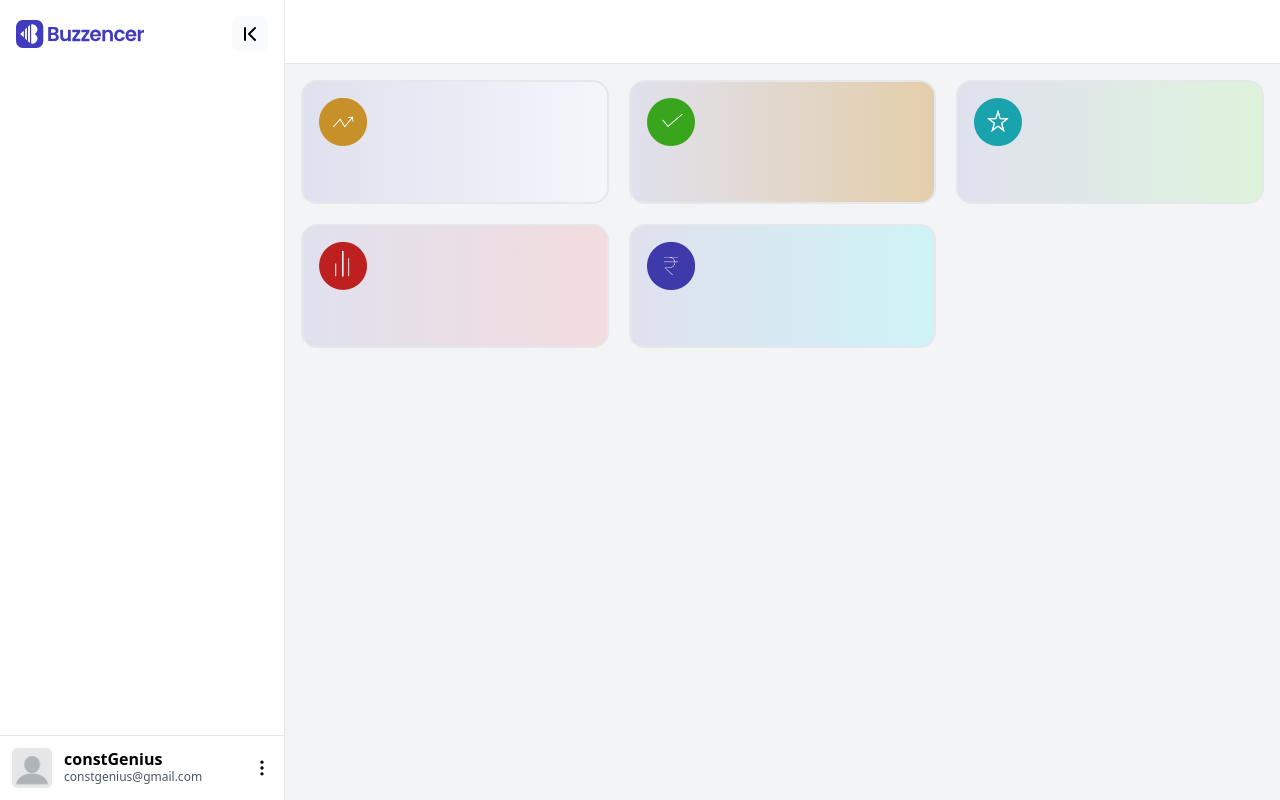
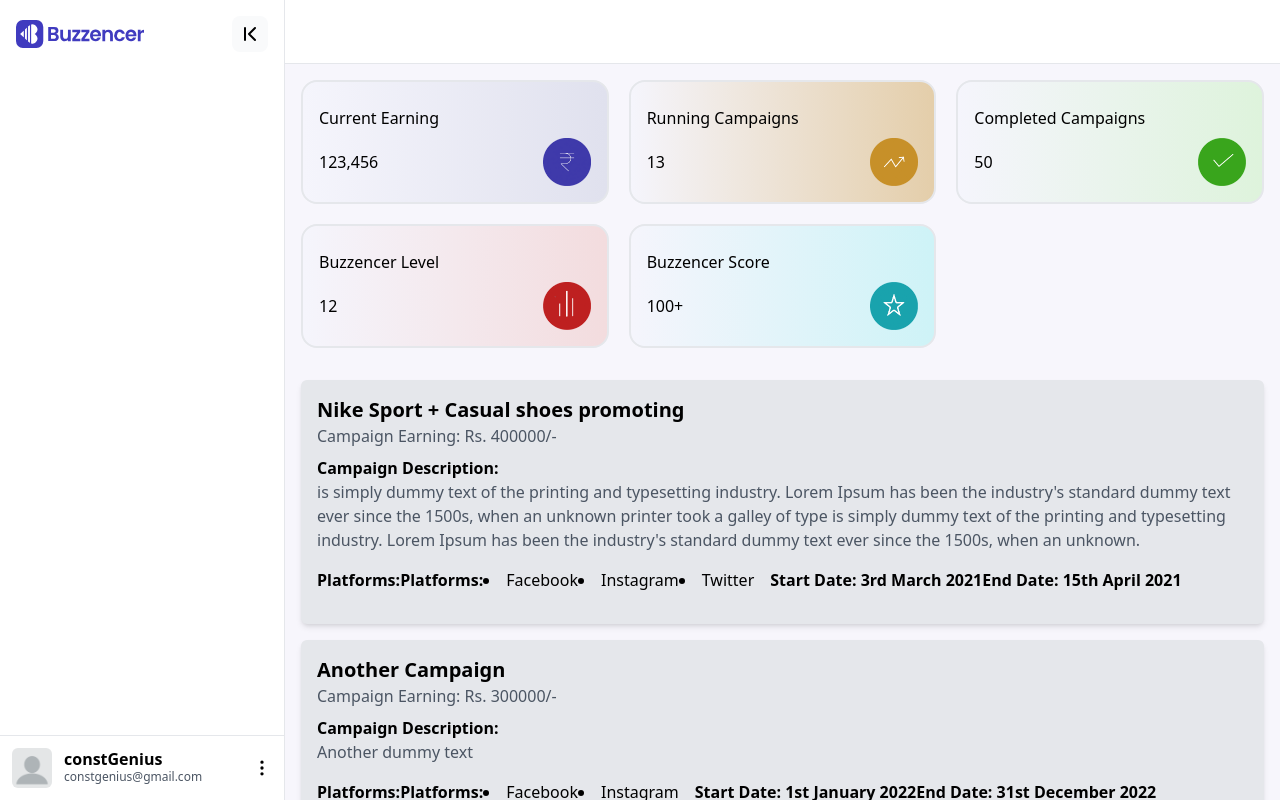
Before and after one commit to Vinayakv01/Buzzencer, a React (Vite) app: page /dashboard in a window 1280 px wide. Built offline with nearby package versions, Linux system fonts and the light colour scheme.

Commit message:
dashupdate

```diff
--- a/src/components/influencer/dashboard.jsx
+++ b/src/components/influencer/dashboard.jsx
@@ -8,23 +8,88 @@
 const Dashboard = () => {
   // Array of JSON data with logos for containers
   const containersData = [
-    { id: 1, logo: arrow, name: 'Container 1' },
-    { id: 2, logo: arrows, name: 'Container 2' },
-    { id: 3, logo: stars, name: 'Container 3' },
-    { id: 4, logo: line, name: 'Container 4' },
-    { id: 5, logo: rupee, name: 'Container 5' }
+    { id: 1, logo: rupee, name: 'Current Earning', progess: '123,456' },
+    { id: 2, logo: arrow, name: 'Running Campaigns', progess: '13' },
+    { id: 3, logo: arrows, name: 'Completed Campaigns', progess: '50' },
+    { id: 4, logo: line, name: 'Buzzencer Level', progess: '12' },
+    { id: 5, logo: stars, name: 'Buzzencer Score', progess: '100+' }
+  ];
+
+  const campaignData = [
+    {
+      "id": 1,
+      "campaign": "Nike Sport + Casual shoes promoting",
+      "earning": "Rs. 400000/-",
+      "details": {
+        "description": "is simply dummy text of the printing and typesetting industry. Lorem Ipsum has been the industry's standard dummy text ever since the 1500s, when an unknown printer took a galley of type is simply dummy text of the printing and typesetting industry. Lorem Ipsum has been the industry's standard dummy text ever since the 1500s, when an unknown.",
+        "platforms": ["Facebook", "Instagram", "Twitter"],
+        "start_date": "3rd March 2021",
+        "end_date": "15th April 2021"
+      }
+    },
+    {
+      "id": 2,
+      "campaign": "Another Campaign",
+      "earning": "Rs. 300000/-",
+      "details": {
+        "description": "Another dummy text",
+        "platforms": ["Facebook", "Instagram"],
+        "start_date": "1st January 2022",
+        "end_date": "31st December 2022"
+      }
+    }
   ];
 
   // Array of background colors for containers
-  const colors = ['bg-gradient-to-r from-[#E0E1EE] to-[#F5F5FC]', 'bg-gradient-to-r from-[#E0E1EE] to-[#E4CEAA]', 'bg-gradient-to-r from-[#E0E1EE] to-[#DEF3DC]', 'bg-gradient-to-r from-[#E0E1EE] to-[#F3DCDE]', 'bg-gradient-to-r from-[#E0E1EE] to-[#CEF3F7]'];
+  const colors = ['bg-gradient-to-r from-[#F5F5FC] to-[#E0E1EE]', 'bg-gradient-to-r from-[#F5F5FC] to-[#E4CEAA]', 'bg-gradient-to-r from-[#F5F5FC] to-[#DEF3DC]', 'bg-gradient-to-r from-[#F5F5FC] to-[#F3DCDE]', 'bg-gradient-to-r from-[#F5F5FC] to-[#CEF3F7]'];
 
   return (
-    <div className="grid lg:grid-cols-3 gap-5 p-4">
-      {containersData.map((container, index) => (
-        <div key={container.id} className={`p-4 h-[124px] rounded-2xl border-2 ${colors[index % colors.length]}`}>
-          <img src={container.logo} alt={container.name} className=" w-12 " />
+
+    <div className="h-screen bg-[#F7F6FC]">
+      <div className="grid lg:grid-cols-3 gap-5 p-4 bg-[#F7F6FC]">
+        {containersData.map((container, index) => (
+          <div key={container.id} className={`p-4 h-[124px] rounded-2xl border-2 ${colors[index % colors.length]}`}>
+            <p className=" mt-2">{container.name}</p>
+
+            <div className="flex mt-2 justify-between items-center">
+              <div>{container.progess}</div>
+              <div className="flex justify-end">
+                <img src={container.logo} alt={container.name} className="w-12" />
+              </div>
+            </div>
+
+          </div>
+        ))}
+      </div>
+
+      <div>
+         {campaignData.map((data) => (
+        <div key={data.id} className="p-4 mx-4 mt-4 bg-gray-200 rounded-md shadow-md">
+          <h2 className="text-xl font-semibold">{data.campaign}</h2>
+          <p className="text-gray-600 mb-2">Campaign Earning: {data.earning}</p>
+          <div className="mb-4">
+            <h3 className="font-semibold">Campaign Description:</h3>
+            <p className="text-gray-600">{data.details.description}</p>
+          </div>
+          <div className="mb-4 flex flex-row">
+    <h3 className="font-semibold ">Platforms:</h3>
+  <div className="mr-4 flex flex-row ">
+    <h3 className="font-semibold ">Platforms:</h3>
+    <ul className="list-disc list-inside flex flex-row ">
+      {data.details.platforms.map((platform, index) => (
+        <li key={index}>{platform}</li>
+      ))}
+    </ul>
+  </div>
+  <div className="flex flex-row">
+    <p className="font-semibold">Start Date: {data.details.start_date}</p>
+    <p className="font-semibold">End Date: {data.details.end_date}</p>
+  </div>
+</div>
+
         </div>
       ))}
+      </div>
     </div>
   );
 };
--- a/src/components/layout/influencerlayout.jsx
+++ b/src/components/layout/influencerlayout.jsx
@@ -16,7 +16,7 @@
         </header>
 
         {/* Main Content */}
-        <main className="flex flex-col flex-1 overflow-y-auto bg-gray-100 dark:bg-gray-900">
+        <main className="flex flex-col flex-1 overflow-y-auto bg-gray-100 ">
           {/* Outlet for rendering nested routes */}
           <Outlet />
         </main>
```
